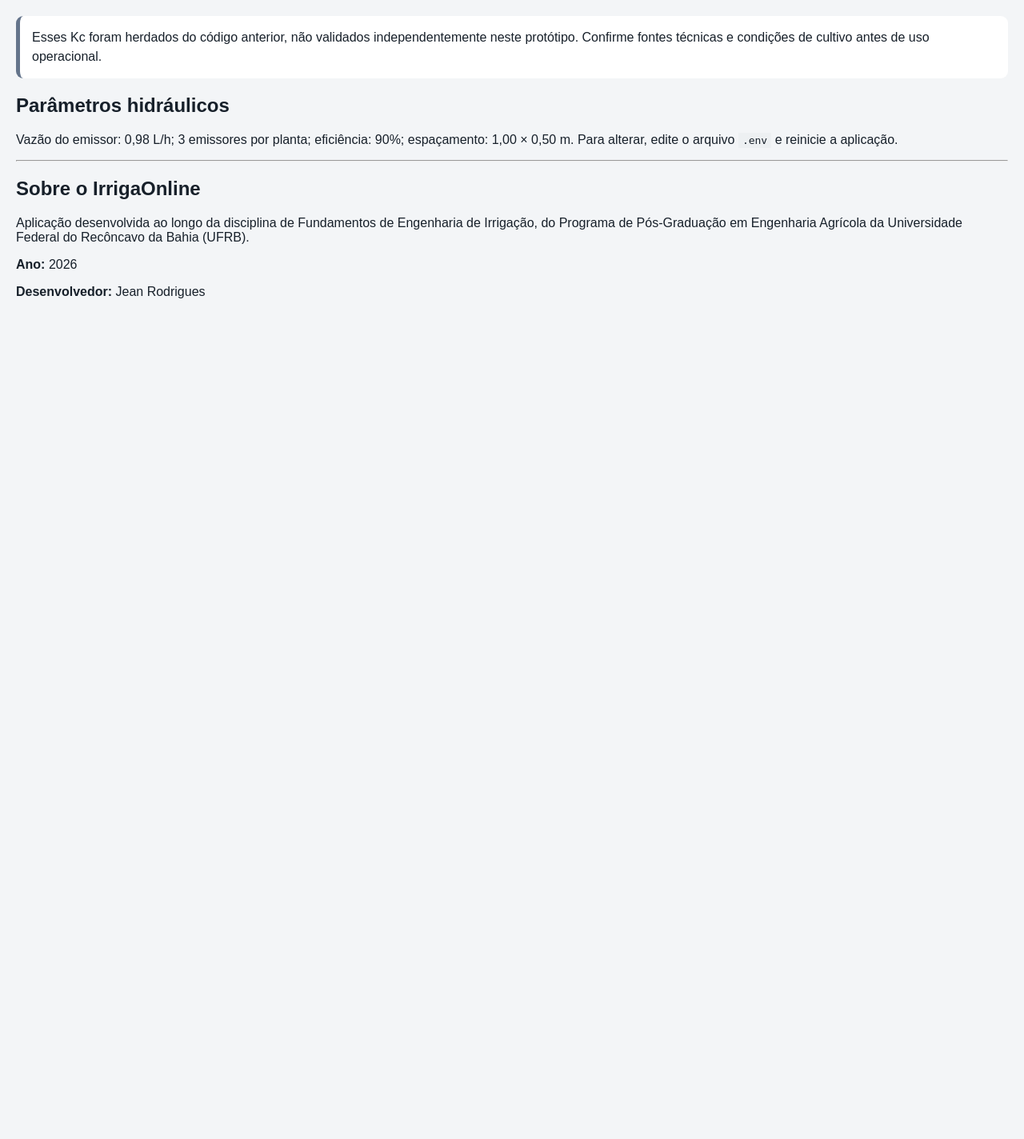
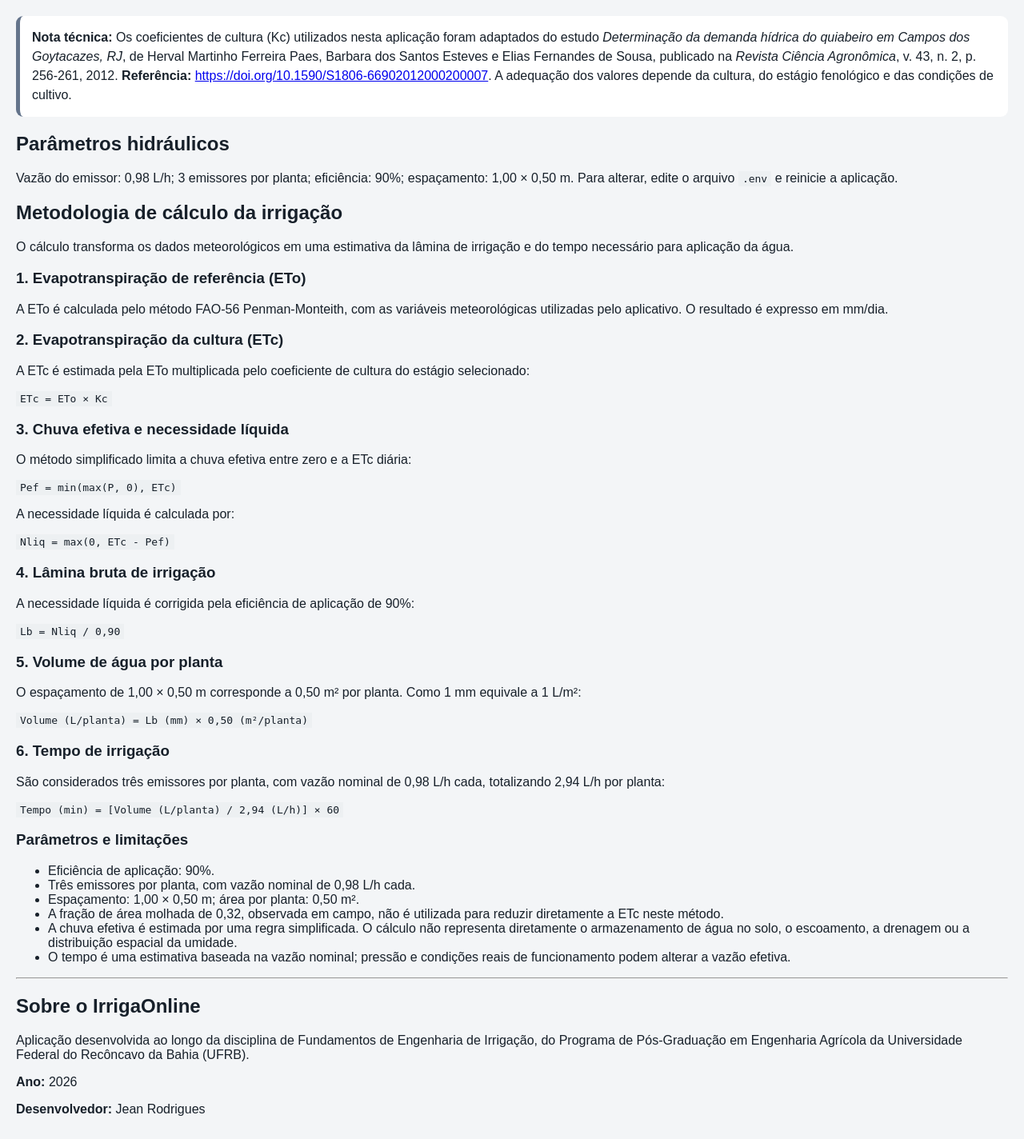
Before and after one commit to jeanbross85-cmyk/IrrigaOnline, a FastAPI app: template app/templates/configuracoes.html in a window 1280 px wide. Shown: the part 205-1629 px from the top of the page at 80% size. Before the commit the page ends 578 px from the top, so only its background shows below. Run offline with FastAPI, Linux system fonts and the light colour scheme; the template is opened without the code that fills it, so the values that code supplies are empty; some libraries are stand-ins or nearby versions.

Commit message:
docs: document irrigation calculation methodology

```diff
--- a/app/templates/configuracoes.html
+++ b/app/templates/configuracoes.html
@@ -3,8 +3,50 @@
 <h2>Coeficientes de cultura (Kc)</h2>
 <table><tr><th>Estádio</th><th>Kc</th></tr>
 {% for nome, valor in kc.items() %}<tr><td>{{ nome }}</td><td>{{ valor }}</td></tr>{% endfor %}</table>
-<div class="note">Esses Kc foram herdados do código anterior, não validados independentemente neste protótipo. Confirme fontes técnicas e condições de cultivo antes de uso operacional.</div>
+<div class="note">
+<strong>Nota técnica:</strong> Os coeficientes de cultura (Kc) utilizados nesta aplicação foram adaptados do estudo <em>Determinação da demanda hídrica do quiabeiro em Campos dos Goytacazes, RJ</em>, de Herval Martinho Ferreira Paes, Barbara dos Santos Esteves e Elias Fernandes de Sousa, publicado na <em>Revista Ciência Agronômica</em>, v. 43, n. 2, p. 256-261, 2012.
+<strong>Referência:</strong> <a href="https://doi.org/10.1590/S1806-66902012000200007" target="_blank" rel="noopener noreferrer">https://doi.org/10.1590/S1806-66902012000200007</a>.
+A adequação dos valores depende da cultura, do estágio fenológico e das condições de cultivo.
+</div>
 <h2>Parâmetros hidráulicos</h2><p>Vazão do emissor: 0,98 L/h; 3 emissores por planta; eficiência: 90%; espaçamento: 1,00 × 0,50 m. Para alterar, edite o arquivo <code>.env</code> e reinicie a aplicação.</p>
+
+<h2>Metodologia de cálculo da irrigação</h2>
+<p>O cálculo transforma os dados meteorológicos em uma estimativa da lâmina de irrigação e do tempo necessário para aplicação da água.</p>
+
+<h3>1. Evapotranspiração de referência (ETo)</h3>
+<p>A ETo é calculada pelo método FAO-56 Penman-Monteith, com as variáveis meteorológicas utilizadas pelo aplicativo. O resultado é expresso em mm/dia.</p>
+
+<h3>2. Evapotranspiração da cultura (ETc)</h3>
+<p>A ETc é estimada pela ETo multiplicada pelo coeficiente de cultura do estágio selecionado:</p>
+<p><code>ETc = ETo × Kc</code></p>
+
+<h3>3. Chuva efetiva e necessidade líquida</h3>
+<p>O método simplificado limita a chuva efetiva entre zero e a ETc diária:</p>
+<p><code>Pef = min(max(P, 0), ETc)</code></p>
+<p>A necessidade líquida é calculada por:</p>
+<p><code>Nliq = max(0, ETc - Pef)</code></p>
+
+<h3>4. Lâmina bruta de irrigação</h3>
+<p>A necessidade líquida é corrigida pela eficiência de aplicação de 90%:</p>
+<p><code>Lb = Nliq / 0,90</code></p>
+
+<h3>5. Volume de água por planta</h3>
+<p>O espaçamento de 1,00 × 0,50 m corresponde a 0,50 m² por planta. Como 1 mm equivale a 1 L/m²:</p>
+<p><code>Volume (L/planta) = Lb (mm) × 0,50 (m²/planta)</code></p>
+
+<h3>6. Tempo de irrigação</h3>
+<p>São considerados três emissores por planta, com vazão nominal de 0,98 L/h cada, totalizando 2,94 L/h por planta:</p>
+<p><code>Tempo (min) = [Volume (L/planta) / 2,94 (L/h)] × 60</code></p>
+
+<h3>Parâmetros e limitações</h3>
+<ul>
+<li>Eficiência de aplicação: 90%.</li>
+<li>Três emissores por planta, com vazão nominal de 0,98 L/h cada.</li>
+<li>Espaçamento: 1,00 × 0,50 m; área por planta: 0,50 m².</li>
+<li>A fração de área molhada de 0,32, observada em campo, não é utilizada para reduzir diretamente a ETc neste método.</li>
+<li>A chuva efetiva é estimada por uma regra simplificada. O cálculo não representa diretamente o armazenamento de água no solo, o escoamento, a drenagem ou a distribuição espacial da umidade.</li>
+<li>O tempo é uma estimativa baseada na vazão nominal; pressão e condições reais de funcionamento podem alterar a vazão efetiva.</li>
+</ul>
 
 <hr>
 <h2>Sobre o IrrigaOnline</h2>
```
